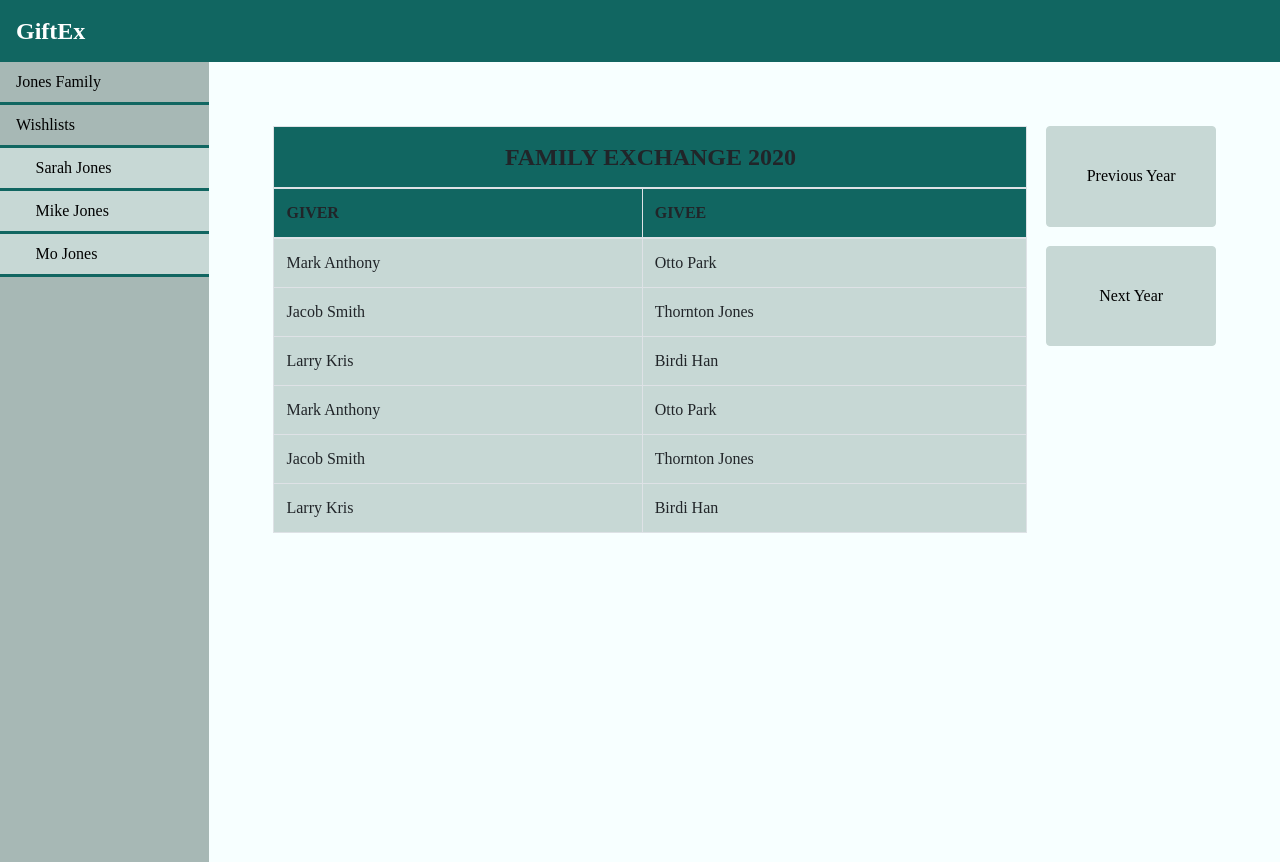
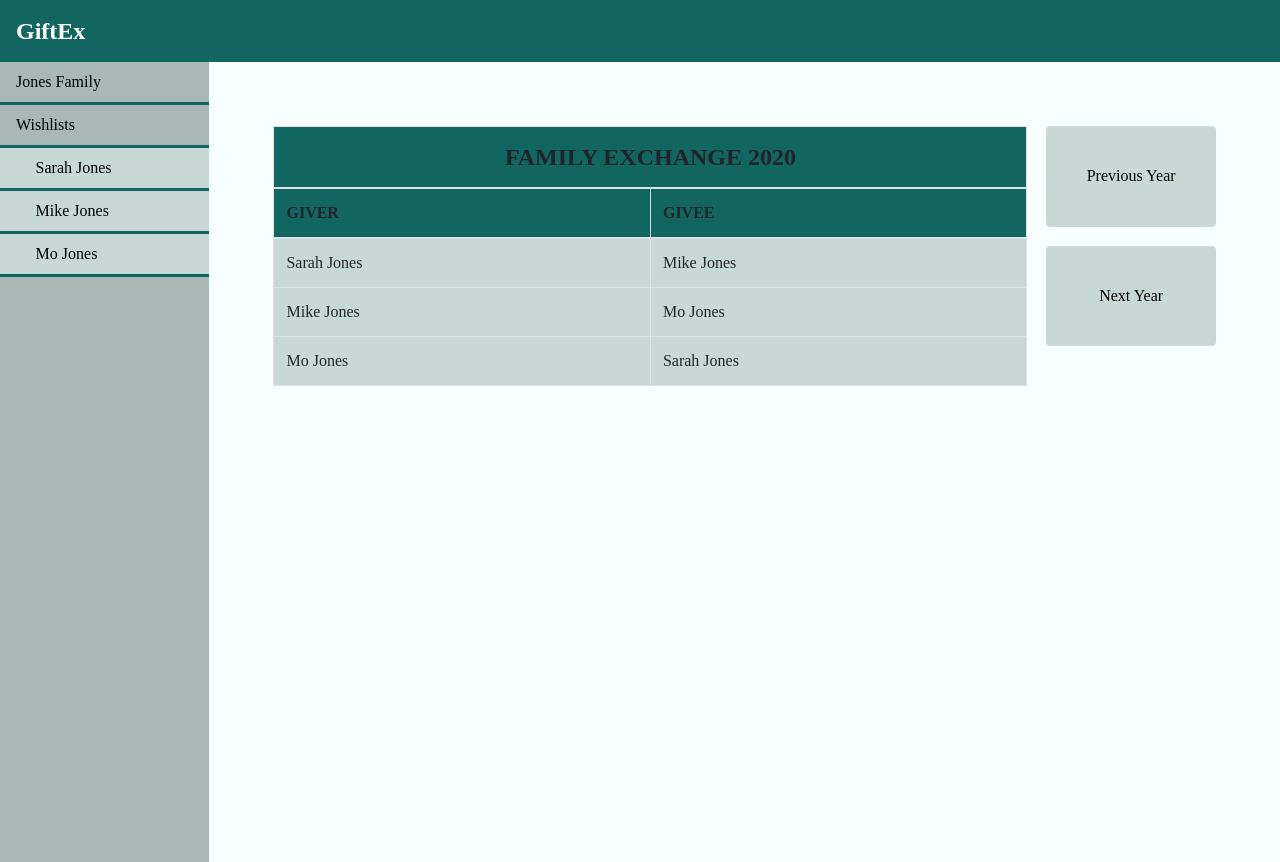
Before and after one commit to becaha/gift_ex, a React (Create React App) app: page / in a window 1280 px wide. Built offline with nearby package versions, Linux system fonts and the light colour scheme.

Commit message:
rotate gift exchange

```diff
--- a/src/GroupExchange.js
+++ b/src/GroupExchange.js
@@ -1,6 +1,7 @@
 import React from 'react';
 import Table from "react-bootstrap/Table";
 import Button from "react-bootstrap/Button";
+import Nav from "react-bootstrap/Nav";
 
 // window.$members = [];
 
@@ -10,13 +11,23 @@ export class GroupExchange extends React.Component {
         this.state = {year: 2020};
         this.nextYear = this.nextYear.bind(this);
         this.prevYear = this.prevYear.bind(this);
+        this.exchangeIndex = 1;
     }
 
     nextYear() {
+        this.exchangeIndex = (this.exchangeIndex + 1) % this.props.members.length;
+        if(this.exchangeIndex === 0) {
+            this.exchangeIndex = 1;
+        }
         this.setState({year: this.state.year + 1});
     }
 
     prevYear() {
+        this.exchangeIndex = (this.exchangeIndex - 1) % this.props.members.length;
+        if(this.exchangeIndex === 0) {
+            this.exchangeIndex = this.props.members.length - 1;
+        }
+        console.log(this.exchangeIndex);
         this.setState({year: this.state.year - 1});
     }
 
@@ -24,7 +35,23 @@ export class GroupExchange extends React.Component {
     //     this.members.push(name);
     // }
 
+    createAssignments() {
+        const memberAssignments = this.props.members.map((member, index) => {
+            let exIndex = (index + this.exchangeIndex) % this.props.members.length;
+            console.log(index, exIndex, this.props.members.length);
+            return (
+                <tr>
+                    <td>{member}</td>
+                    <td>{this.props.members[exIndex]}</td>
+                </tr>
+            )
+        });
+        return memberAssignments;
+    }
+
     render() {
+        const memberAssignments = this.createAssignments();
+
         console.log('Group render');
         return <div className="page">
             <div className="main">
@@ -39,30 +66,7 @@ export class GroupExchange extends React.Component {
                     </tr>
                     </thead>
                     <tbody className="tbody">
-                    <tr>
-                        <td>Mark Anthony</td>
-                        <td>Otto Park</td>
-                    </tr>
-                    <tr>
-                        <td>Jacob Smith</td>
-                        <td>Thornton Jones</td>
-                    </tr>
-                    <tr>
-                        <td>Larry Kris</td>
-                        <td>Birdi Han</td>
-                    </tr>
-                    <tr>
-                        <td>Mark Anthony</td>
-                        <td>Otto Park</td>
-                    </tr>
-                    <tr>
-                        <td>Jacob Smith</td>
-                        <td>Thornton Jones</td>
-                    </tr>
-                    <tr>
-                        <td>Larry Kris</td>
-                        <td>Birdi Han</td>
-                    </tr>
+                        {memberAssignments}
                     </tbody>
                 </Table>
             </div>
```
